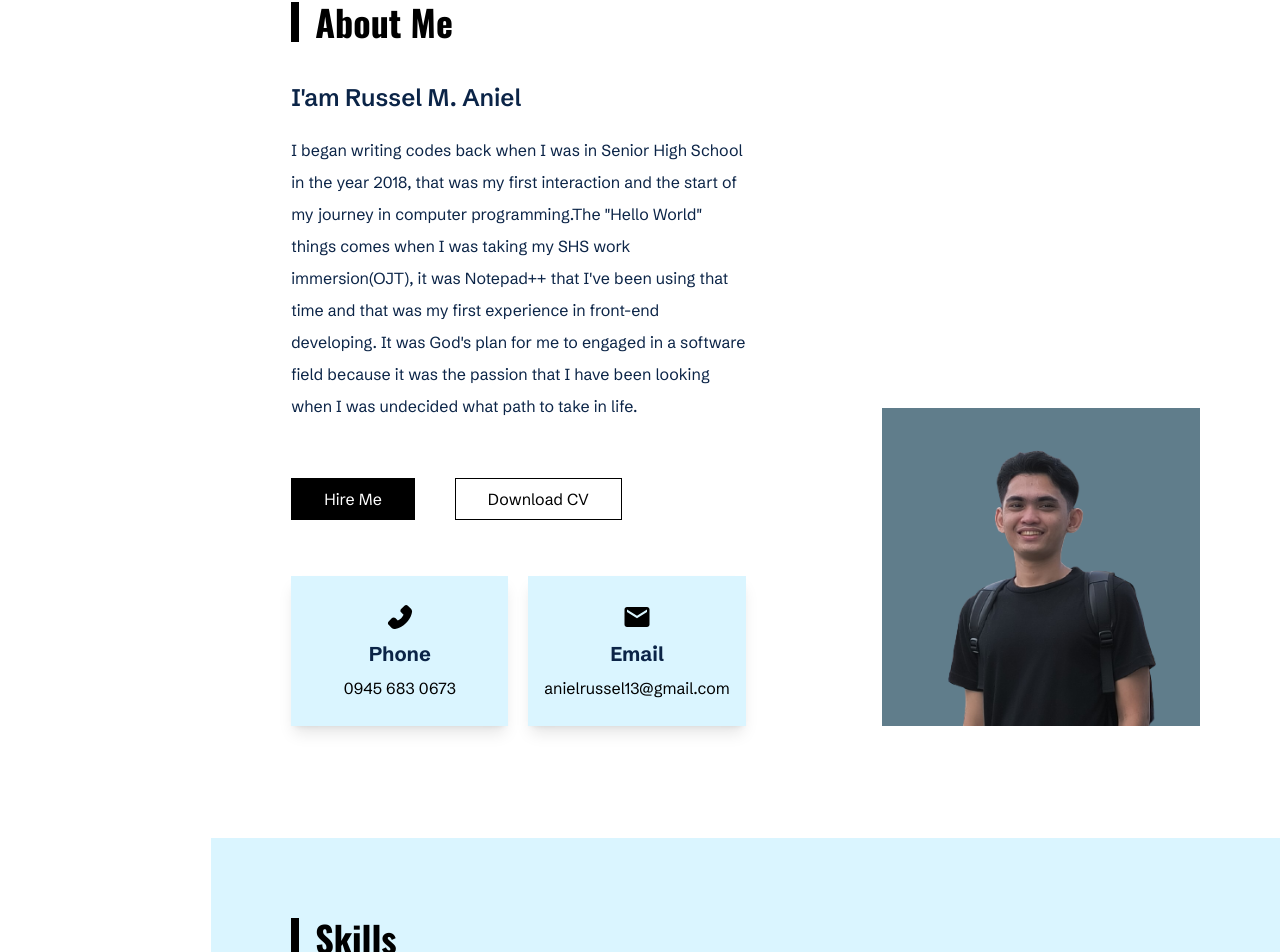
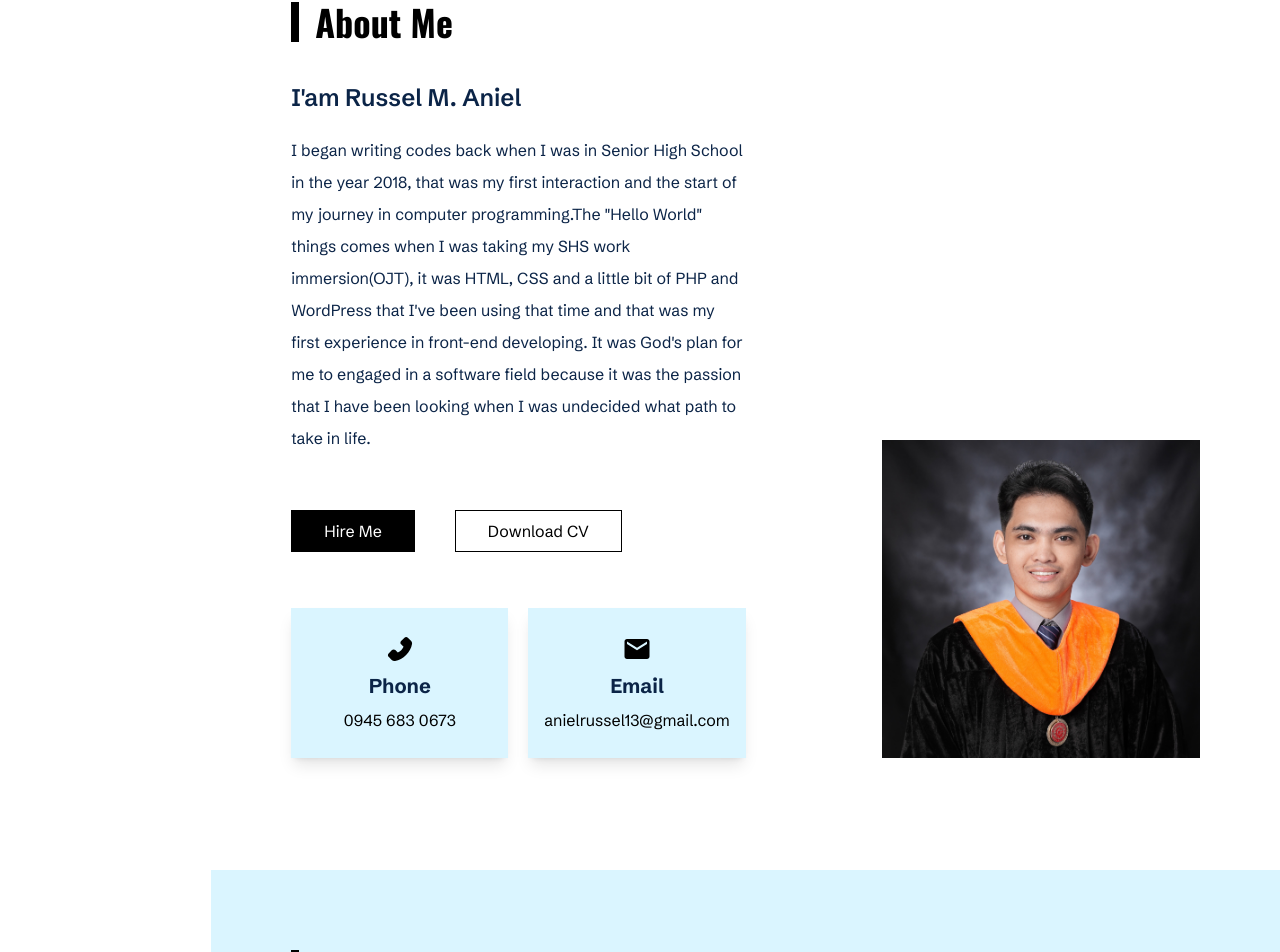
Before and after one commit to anielrussel/portfolio-latest, a React (Vite) app: page / in a window 1280 px wide. Shown: the part 910-1862 px from the top of the page. Built offline with nearby package versions, Linux system fonts and the light colour scheme.

Commit message:
changed about me image

```diff
--- a/src/components/About.tsx
+++ b/src/components/About.tsx
@@ -1,5 +1,5 @@
 import React from "react";
-import aboutpic from "../assets/IMG_20230122_134051-removebg-preview1.png";
+import aboutpic from "../assets/aboutme.jpg";
 import { AiFillPhone } from "react-icons/ai";
 import { MdEmail } from "react-icons/md";
 import { Link } from "react-scroll";
@@ -18,15 +18,16 @@ const About = () => {
         <p className="font-Oswald text-md text-[#0B2447] font-md leading-8">
           I began writing codes back when I was in Senior High School in the
           year 2018, that was my first interaction and the start of my journey
-                    in computer programming.The "Hello World" things comes when I
-                    was taking my SHS work immersion(OJT), it was Notepad++ that I've been
-                    using that time and that was my first experience in front-end
-                    developing. It was God's plan for me to engaged in a software field
-                    because it was the passion that I have been looking when I was
-                    undecided what path to take in life.
+          in computer programming.The "Hello World" things comes when I was
+          taking my SHS work immersion(OJT), it was HTML, CSS and a little bit
+          of PHP and WordPress that I've been using that time and that was my
+          first experience in front-end developing. It was God's plan for me to
+          engaged in a software field because it was the passion that I have
+          been looking when I was undecided what path to take in life.
         </p>
         <div className="flex gap-10 py-5">
-                    <Link to="Contact" smooth={true}><button className="border border-black py-2 px-8 font-Oswald bg-black text-white text-md mt-4 hover:bg-transparent hover:text-black">
+          <Link to="Contact" smooth={true}>
+            <button className="border border-black py-2 px-8 font-Oswald bg-black text-white text-md mt-4 hover:bg-transparent hover:text-black">
               Hire Me
             </button>
           </Link>
@@ -50,10 +51,13 @@ const About = () => {
         </div>
       </div>
       <div className="lg:w-[50%] lg:flex lg:justify-end">
-                <motion.img src={aboutpic} alt="profile" className="w-[70%]"
+        <motion.img
+          src={aboutpic}
+          alt="profile"
+          className="w-[70%]"
           initial={{ y: -50, opacity: 0 }}
-                    whileInView={{ y: 0, opacity: 1}}
-                    transition={{ type: 'tween', duration: 1, delay: .3 }}
+          whileInView={{ y: 0, opacity: 1 }}
+          transition={{ type: "tween", duration: 1, delay: 0.3 }}
         />
       </div>
     </div>
```
Also changed, not shown: src/assets/aboutme.jpg (added). Lines whose indentation alone changed are shown as unchanged.
